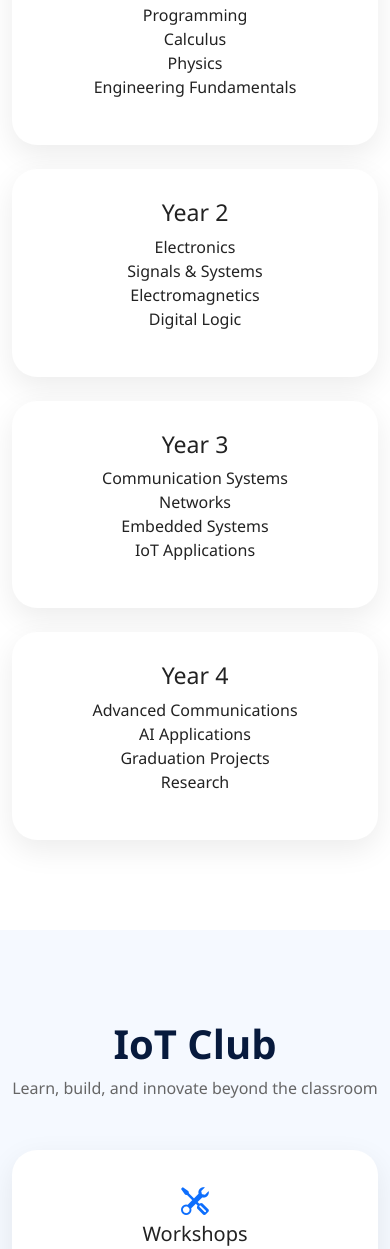
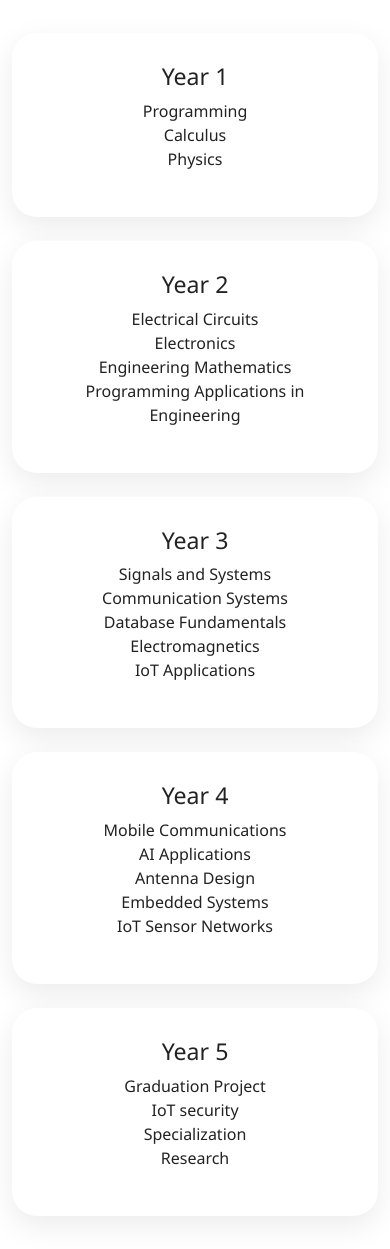
Before and after one commit to abdallakhirfan/Communications-Engineering-IoT, a plain HTML site: page index.html in a window 390 px wide. Shown: the part 6456-7705 px from the top of the page. Drawn offline with nearby package versions, Linux system fonts and the light colour scheme.

Commit message:
index.html

```diff
--- a/index.html
+++ b/index.html
@@ -1064,7 +1064,7 @@ advanced wireless systems.
 
 <div class="section-title">
 
-<h2>What You'll Study</h2>
+<h2>What You'll Study (Expected timeline)</h2>
 
 </div>
 
@@ -1082,8 +1082,7 @@ advanced wireless systems.
 <p>
 Programming<br>
 Calculus<br>
-Physics<br>
-Engineering Fundamentals
+Physics
 </p>
 
 </div>
@@ -1099,10 +1098,10 @@ Engineering Fundamentals
 <h3>Year 2</h3>
 
 <p>
+Electrical Circuits<br>
 Electronics<br>
-Signals & Systems<br>
-Electromagnetics<br>
-Digital Logic
+Engineering Mathematics<br>
+Programming Applications in Engineering
 </p>
 
 </div>
@@ -1118,9 +1117,10 @@ Digital Logic
 <h3>Year 3</h3>
 
 <p>
+Signals and Systems<br>
 Communication Systems<br>
-Networks<br>
-Embedded Systems<br>
+Database Fundamentals<br>
+Electromagnetics<br>
 IoT Applications
 </p>
 
@@ -1137,9 +1137,27 @@ IoT Applications
 <h3>Year 4</h3>
 
 <p>
-Advanced Communications<br>
+Mobile Communications<br>
 AI Applications<br>
-Graduation Projects<br>
+Antenna Design<br>
+Embedded Systems<br>
+IoT Sensor Networks
+</p>
+
+</div>
+
+</div>
+
+<div class="col-md-3">
+
+<div class="card-modern">
+
+<h3>Year 5</h3>
+
+<p>
+Graduation Project<br>
+IoT security<br>
+Specialization<br>
 Research
 </p>
 
@@ -1192,7 +1210,7 @@ Learn, build, and innovate beyond the classroom
 <h5>Workshops</h5>
 
 <p>
-Hands-on learning with Arduino, ESP32, Raspberry Pi, and sensors.
+Hands-on learning with Arduino, ESP32, Arduino, and sensors.
 </p>
 
 </div>
@@ -1285,7 +1303,7 @@ Interested in the Future of Technology?
 
 
 <p class="lead">
-Visit the Communications Engineering booth and discover your future.
+Do not hesitate to major in Communications Engineering / IoT at PSUT!!!
 </p>
 
 
@@ -1306,7 +1324,23 @@ Communications Engineering @ PSUT
 
 
 <p>
-Instagram | LinkedIn | Email | PSUT Website
+
+<a href=https://www.instagram.com/iot.psut?igsh=MXcxeHkwcWkwMHBkdQ==" target="_blank">
+Instagram
+</a>
+
+|
+
+<a href="https://www.linkedin.com/company/iot-club-psut/" target="_blank">
+LinkedIn
+</a>
+
+|
+
+<a href="https://www.psut.edu.jo/en/program/bachelor-degree-in-communications-engineering-iot" target="_blank">
+PSUT Website
+</a>
+
 </p>
 
 
```
